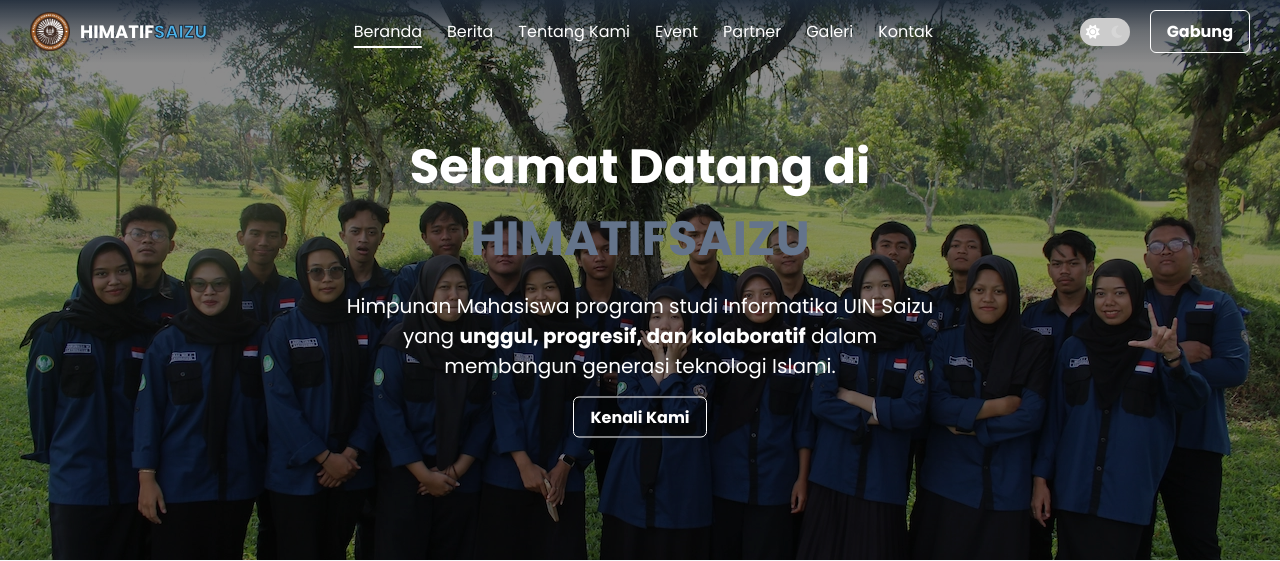
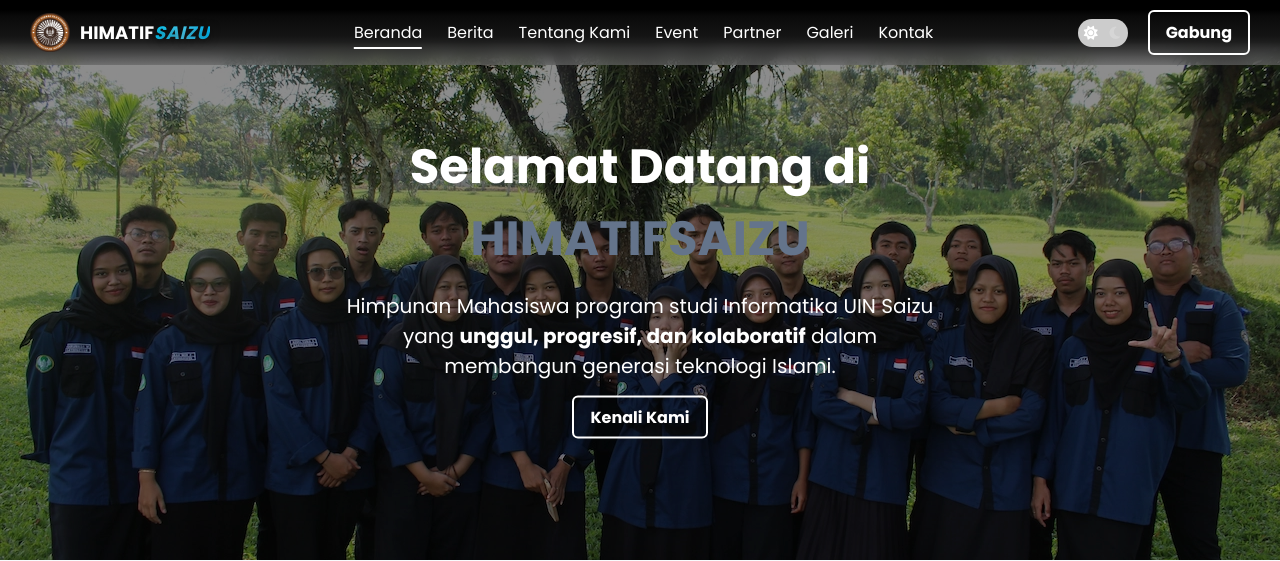
Before and after one commit to Z-A-N/Z-A-N.github.io, a PHP site: page / in a window 1280 px wide. Shown: the top 561 px of the page. Run offline with PHP 8.4, Linux system fonts and the light colour scheme.

Commit message:
permbaruan header

```diff
--- a/assets/style.css
+++ b/assets/style.css
@@ -42,32 +56,47 @@
   background: #ffffff;
 }
 body.dark-mode .action_btn {
-  background-color: #ffffff;
-  color: #1E2A39;
+  background-color: transparent;  /* Menghilangkan latar belakang */
+  color: #ffffff;                 /* Teks berwarna putih */
+  padding: 8px 16px;
+  border: 2px solid #ffffff;      /* Garis putih di sekitar tombol */
+  border-radius: 6px;             /* Sudut tombol melengkung */
+  text-decoration: none;
+  font-weight: bold;
+  transition: 0.3s;
 }
 body.dark-mode .action_btn:hover {
-  background-color: #e2e8f0;
+  background-color: #ffffff;      /* Latar belakang menjadi putih saat hover */
+  color: #1E2A39;                 /* Warna teks berubah menjadi gelap saat hover */
+  transform: scale(1.05);         /* Memberikan efek zoom in saat hover */
 }
 body.dark-mode .toggle_btn {
   color: #ffffff;
 }
-/* Bagian .dropdown_menu di dark mode tidak perlu diubah karena sudah di-handle oleh Perubahan 4 */
 
 /* ================== */
 /* ===== Header ===== */
 /* ================== */
-
-/* Perubahan 1 & 3: Membuat header transparan dan berada di atas hero */
 header {
-  width: 100%;
-  position: absolute; /* Mengambang di atas konten */
+  position: absolute;
   top: 0;
   left: 0;
-  background: linear-gradient(to bottom, rgba(30, 42, 57, 0.9), rgba(30, 42, 57, 0.3), rgba(30, 42, 57, 0));
-  border-bottom: none; /* Menghapus border bawah */
-  z-index: 100; /* Memastikan header di atas elemen lain */
+  width: 100%;
+  z-index: 100;
+  background: linear-gradient(
+  to bottom,
+  rgba(0, 0, 0, 1) 15%,         /* Hitam solid di atas */
+  rgba(10, 10, 10, 1) 25%,      /* Abu-abu sangat gelap, lebih pekat */
+  rgba(20, 20, 20, 1) 55%,
+  rgba(25, 25, 25, 1) 60%,
+  rgba(30, 30, 30, 0.98) 65%,
+  rgba(40, 40, 40, 0.95) 70%,
+  rgba(50, 50, 50, 0.95) 75%,
+  rgba(100, 100, 100, 0.7) 100%
+);
+  backdrop-filter: blur(8px);
+  -webkit-backdrop-filter: blur(2px);
 }
-
 .navbar {
   display: flex;
   align-items: center;
@@ -92,13 +121,19 @@
 /* Teks logo dan nav links diubah jadi putih agar terlihat di atas gradasi gelap */
 .logo h1 {
   font-size: 18px;
-  color: #ffffff;
   font-weight: bold;
+  color: #ffffff;  /* HIMATIF menjadi putih */
+  text-align: left;  /* Agar lebih terstruktur */
 }
 .logo h1 span {
-  color: #4CB3EA;
-  -webkit-text-stroke: 1px #1E2A39;
-  font-weight: bold;
+  background: linear-gradient(90deg, #00D0FF, #4FD9FF, #00BFFF);
+  -webkit-background-clip: text;
+  background-clip: text;
+  -webkit-text-fill-color: transparent;
+  font-weight: 700;
+  letter-spacing: 0.5px;
+  text-shadow: 0 2px 8px rgba(0, 0, 0, 0.5); /* Bayangan lebih lembut untuk kontras lebih halus */
+  font-style: italic; /* Coba untuk memberikan sedikit efek dinamis pada teks */
 }
 
 /* Nav Links */
@@ -264,17 +299,19 @@
 /* Action Button (Shared) */
 /* Mengubah tombol utama agar lebih kontras */
 .action_btn {
-  border: 1px solid white;
-  color: #ffffff;
+  background-color: transparent;  /* Menghilangkan latar belakang */
+  color: #ffffff;                 /* Teks berwarna putih */
   padding: 8px 16px;
-  border-radius: 6px;
+  border: 2px solid #ffffff;      /* Garis putih di sekitar tombol */
+  border-radius: 6px;             /* Sudut tombol melengkung */
   text-decoration: none;
   font-weight: bold;
   transition: 0.3s;
 }
 .action_btn:hover {
-  background-color: #e2e8f0;
-  transform: scale(1.05);
+  background-color: #ffffff;      /* Latar belakang menjadi putih saat hover */
+  color: #1E2A39;                 /* Warna teks berubah menjadi gelap saat hover */
+  transform: scale(1.05);         /* Memberikan efek zoom in saat hover */
 }
 .navbar .action_btn {
   margin-left: 10px;
```
Also changed, not shown: other parts of assets/style.css (+22 -8 lines).
